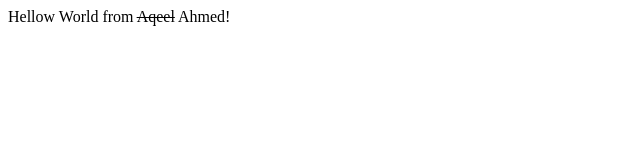
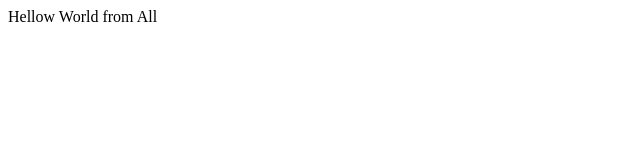
Before and after one commit to AqeelAhmed208/Bootcamp2020test1, a plain HTML site: page index.html in a window 1280 px wide. Shown: the whole page, without its empty margins (0-640 px from the left). Drawn offline with Linux system fonts and the light colour scheme.

Commit message:
Updated Index.html
updated all

```diff
--- a/index.html
+++ b/index.html
@@ -5,7 +5,7 @@
 </head>
 <body>
     <div>
-        Hellow World from <s>Aqeel</s></Aqeel> Ahmed!
+        Hellow World from All
     </div>
 </body>
 </html>
```
